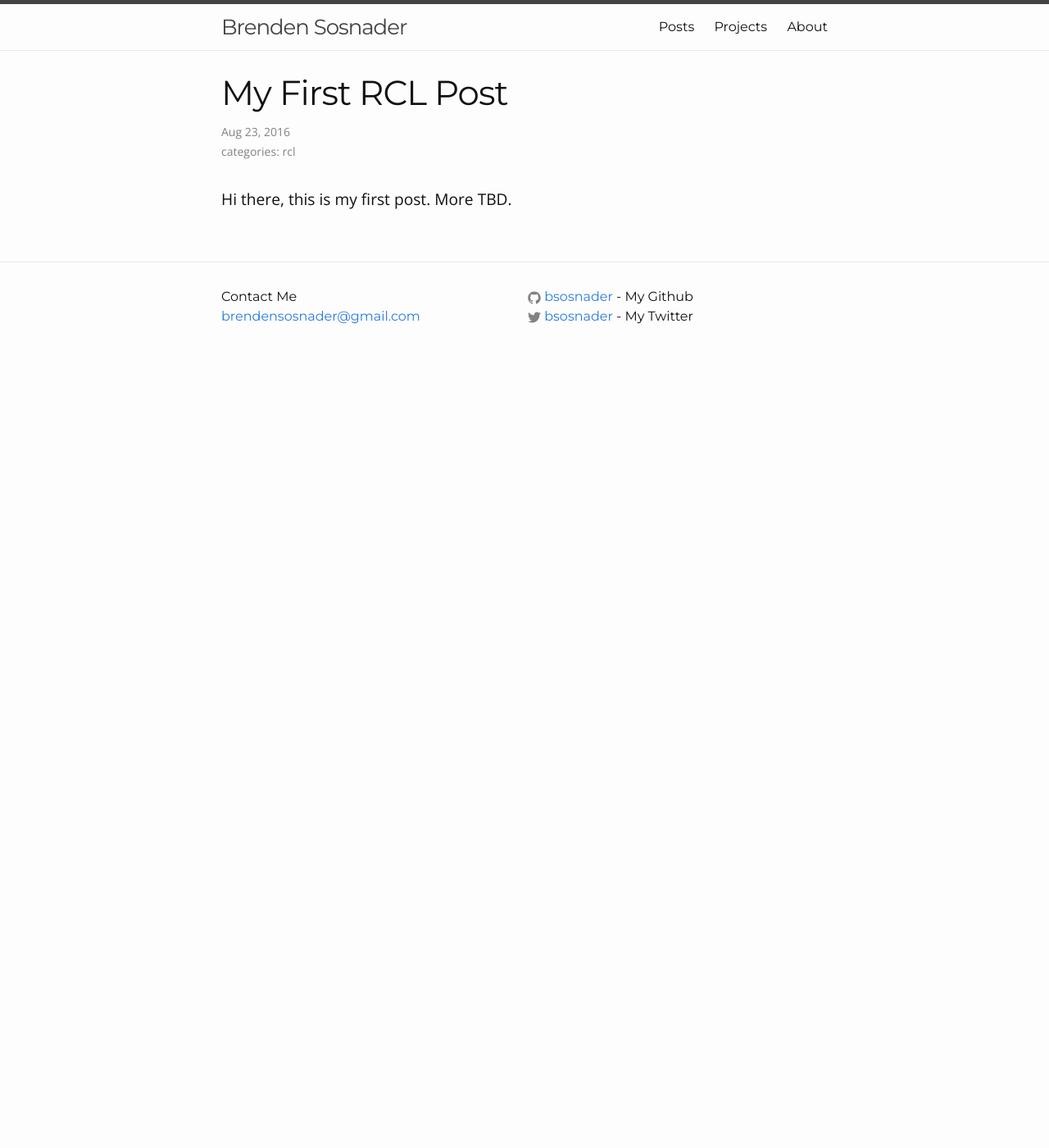
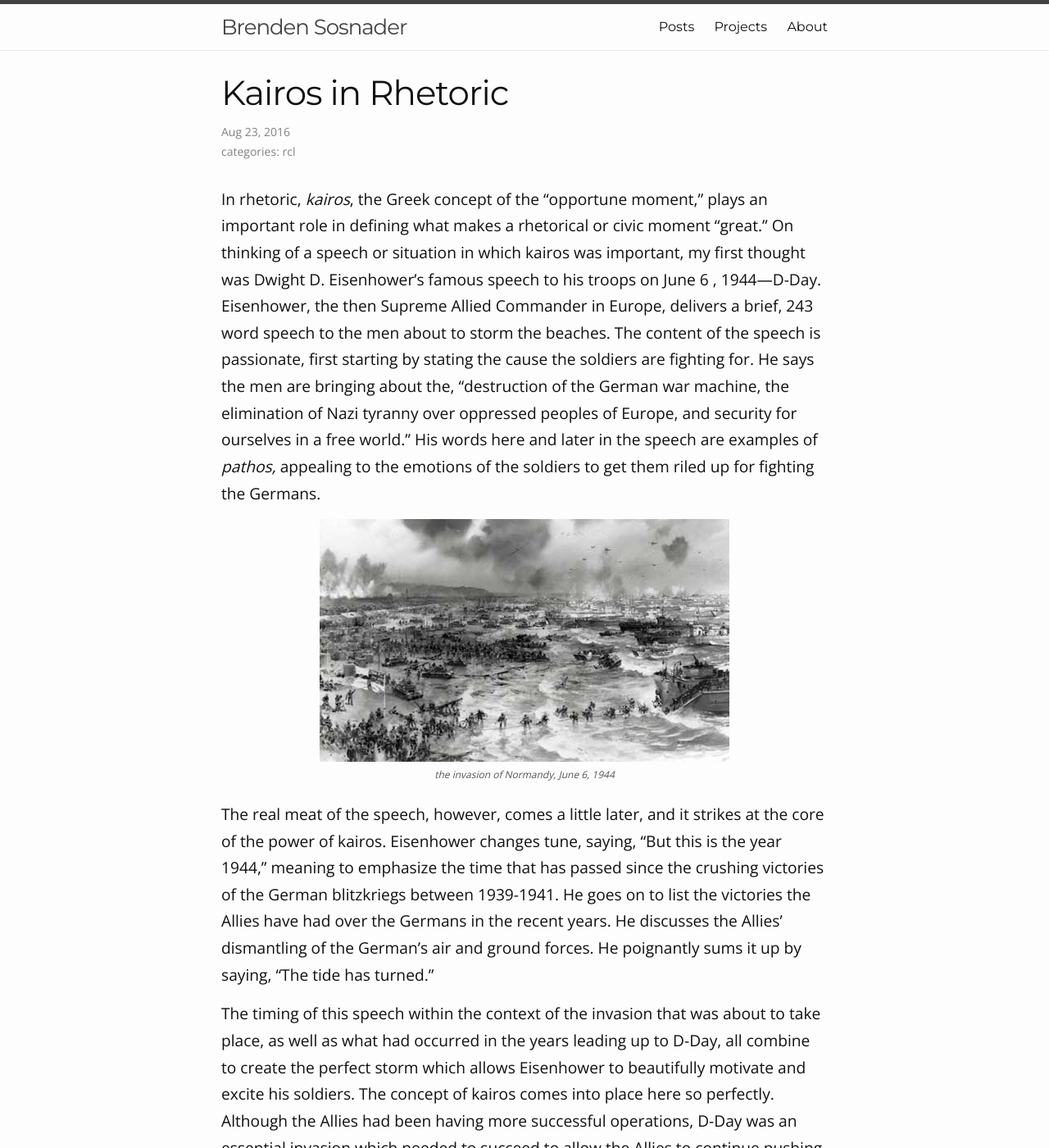
Before and after one commit to bsosnader/sosnader.tk.source, a Jekyll site: the page built from _posts/2016-08-23-first-rcl-post.markdown, in a window 1280 px wide and 1400 px high. Shown: the whole window at 82% size. Built offline with Jekyll 4.4.1, drawn with Linux system fonts in a browser that asks for light colours; comment, search, counter and statistics services are not loaded; some of the changed text lies outside the part shown.

Commit message:
added rcl post

```diff
--- a/_posts/2016-08-23-first-passion-post.markdown
+++ b/_posts/2016-08-23-first-passion-post.markdown
@@ -3,4 +3,6 @@ layout: post
 title: My First Passion Post
 category: passion
 ---
-Welcome to my passion blog! Here I will have posts about a particular passion of my choosing. Currently I have narrowed the selection down to two different passions. My first choice is reading—I've been a voracious reader for as long as I can remember, and I always love talking about books I've read or plan to read. For each blog post, I would choose a book I've read and talk about what I liked or didn't like about it. My other choice is skiing—similar to reading, I've been a skier since early childhood. For a skiing blog, I would talk about techniques for learning, doing tricks, the best mountains and trails to go on, and my past experiences as a skier. Currently I'm leaning toward choosing reading, as I think that option would be more relatable and enjoyable, not to mention a little easier to write about. That's all for now, check back later for more posts!
+Welcome to my passion blog! Here I will have posts about a particular passion of my choosing. Currently I have narrowed the selection down to two different passions. My first choice is reading—I've been a voracious reader for as long as I can remember, and I always love talking about books I've read or plan to read. For each blog post, I would choose a book I've read and talk about what I liked or didn't like about it.
+
+My other choice is skiing—similar to reading, I've been a skier since early childhood. For a skiing blog, I would talk about techniques for learning, doing tricks, the best mountains and trails to go on, and my past experiences as a skier. Currently I'm leaning toward choosing reading, as I think that option would be more relatable and enjoyable, not to mention a little easier to write about. That's all for now, check back later for more posts!
--- a/_posts/2016-08-23-first-rcl-post.markdown
+++ b/_posts/2016-08-23-first-rcl-post.markdown
@@ -1,6 +1,14 @@
 ---
 layout: post
-title: My First RCL Post
+title: Kairos in Rhetoric
 category: rcl
 ---
-Hi there, this is my first post. More TBD.
+
+In rhetoric, *kairos*, the Greek concept of the "opportune moment," plays an important role in defining what makes a rhetorical or civic moment "great." On thinking of a speech or situation in which kairos was important, my first thought was Dwight D. Eisenhower's famous speech to his troops on June 6 , 1944—D-Day.  Eisenhower, the then Supreme Allied Commander in Europe, delivers a brief, 243 word  speech to the men about to storm the beaches. The content of the speech is passionate, first starting by stating the cause the soldiers are fighting for. He says the men are bringing about the, "destruction of the German war machine, the elimination of Nazi tyranny over oppressed peoples of Europe, and security for ourselves in a free world." His words here and later in the speech are examples of *pathos,*  appealing to the emotions of the soldiers to get them riled up for fighting the Germans.
+
+![D-Day Invasion]({{ site:baseurl }}/img/posts/dday_landing.jpg)
+*the invasion of Normandy, June 6, 1944*
+
+The real meat of the speech, however, comes a little later, and it strikes at the core of the power of kairos. Eisenhower changes tune, saying, "But this is the year 1944," meaning to emphasize the time that has passed since the crushing victories of the German blitzkriegs between 1939-1941. He goes on to list the victories the Allies have had over the Germans in the recent years. He discusses the Allies' dismantling of the German's air and ground forces. He poignantly sums it up by saying, "The tide has turned."
+
+The timing of this speech within the context of the invasion that was about to take place, as well as what had occurred in the years leading up to D-Day, all combine to create the perfect storm which allows Eisenhower to beautifully motivate and excite his soldiers. The concept of kairos comes into place here so perfectly. Although the Allies had been having more successful operations, D-Day was an essential invasion which needed to succeed to allow the Allies to continue pushing the Germans back. Eisenhower uses these past victories to push his men to believe that yes, they can win the battle, they can continue their previous successes, and yes, they can finally strike a truly destructive blow into Nazi Germany.
```
Also changed, not shown: img/posts/dday_landing.jpg (added).
